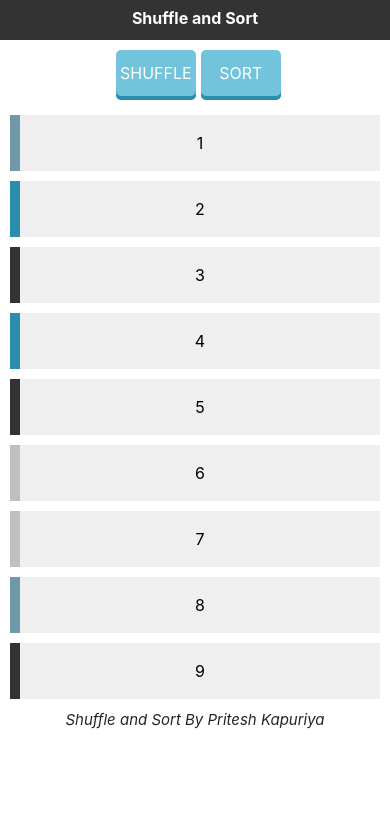
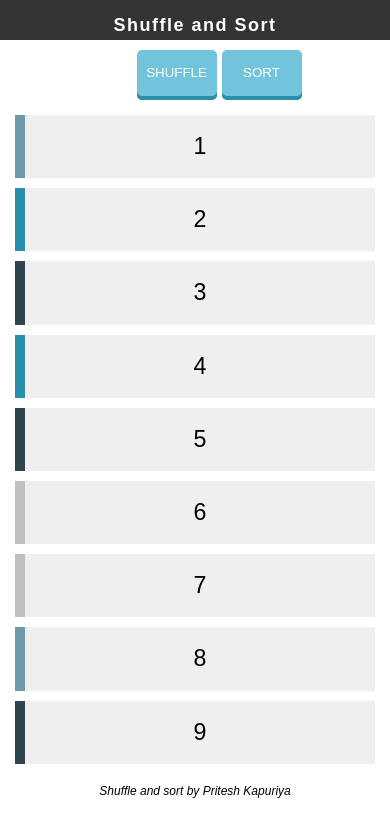
Before and after one commit to priteshkapuriya/react-card-app, a React (Create React App) app: page / in a window 390 px wide. Shown: the top 836 px of the page. Built offline with nearby package versions, Linux system fonts and the light colour scheme.

Commit message:
Removing bootstrap dependency and some final touch

```diff
--- a/package.json
+++ b/package.json
@@ -6,7 +6,6 @@
     "@testing-library/jest-dom": "^4.2.4",
     "@testing-library/react": "^9.5.0",
     "@testing-library/user-event": "^7.2.1",
-    "bootstrap": "^4.5.0",
     "react": "^16.13.1",
     "react-dom": "^16.13.1",
     "react-scripts": "3.4.1"
--- a/src/CardsComponent.css
+++ b/src/CardsComponent.css
@@ -1,18 +1,52 @@
+* {
+  box-sizing: border-box;
+}
+body {
+  font-family: Arial, Helvetica, sans-serif;
+  margin: 0;
+}
+.appName {
+  text-align: center;
+  margin: 10px 0px;
+  font-size: 13px;
+}
 .container {
-  border-top: 5px solid #bfbfbf;
+  border-top: 3px solid #bfbfbf;
   background-color: #efefef;
+  max-width: 960px;
+  width: 100%;
+  margin-right: auto;
+  margin-left: auto;
+}
+.buttonContainer {
+  flex: 0 0 25%;
+  max-width: 25%;
+  position: relative;
+  width: 100%;
+  padding-right: 15px;
+  padding-left: 15px;
+}
+.rowContainer {
+  display: flex;
+  flex-wrap: wrap;
+}
+.numberCardsContainer {
+  flex: 0 0 75%;
+  max-width: 75%;
+  position: relative;
+  width: 100%;
 }
 .appBy {
   text-align: center;
-  padding-bottom: 80px;
+  padding-bottom: 40px;
   font-style: italic;
-  font-size: 15px;
+  font-size: 12px;
+  margin-top: 10px;
 }
 .column {
   width: 32%;
 }
 .cardsRow {
-  margin: 0 -5px;
   display: flex;
 }
 
@@ -23,11 +57,11 @@
 }
 
 .numberCard {
-  padding: 88px;
+  padding: 45px;
   text-align: center;
 }
-.mineShaft {
-  background-color: #333333;
+.blueWood {
+  background-color: #2F454E;
 }
 .jellyBean {
   background-color: #2b8ead;
@@ -59,39 +93,32 @@ h1 {
 .shuffleButton {
   margin-top: 20px;
 }
-
-@media screen and (max-width: 1440px) {
-  .numberCard {
-    padding: 27%;
-  }
-}
-
-@media screen and (max-width: 1280px) {
-  .numberCard {
-    padding: 65px;
-  }
-}
 @media screen and (max-width: 1024px) {
-  .numberCard {
-    padding: 35px;
-  }
-}
-@media screen and (max-width: 990px) {
   .genButton {
     width: 140px;
   }
-}
-@media screen and (max-width: 765px) {
-  .genButton {
-    width: 100px;
+  .container {
+    max-width: 725px;
+  }
+  .numberCard {
+    padding: 30px;
   }
 }
-@media screen and (max-width: 600px) {
+@media screen and (max-width: 767px) {
   .cardsRow {
     display: block;
   }
-  .row {
+  .rowContainer {
     margin: 0;
+    display: flex;
+    flex-wrap: wrap;
+    width: 100%;
+  }
+  .numberCardsContainer {
+    flex: none;
+    max-width: none;
+    padding-right: 15px;
+    padding-left: 15px;
   }
   .column {
     width: 100%;
@@ -106,7 +133,7 @@ h1 {
     display: inline-flex;
   }
   .shuffleButton {
-    margin: 10px 0px 15px 28%;
+    margin: 10px 0 15px 180%;
   }
   .sortButton {
     margin: 10px 0px 10px 5px;
@@ -119,11 +146,17 @@ h1 {
     background-color: #333333;
     color: #fff;
     height: 40px;
-    padding-top: 6px;
+    padding-top: 15px;
+    font-size: 18px;
+    font-weight: normal;
+    margin: 0;
+    letter-spacing: 1.5px;
   }
   .container {
     border-top: none;
     background-color: #fff;
+    padding: 0;
+    margin: 0;
   }
   .column {
     margin-bottom: 10px;
@@ -134,7 +167,7 @@ h1 {
   }
   .hnumber {
     color: #000;
-    font-size: 1rem;
+    font-size: 1.45rem;
     font-weight: normal;
     line-height: 1;
     margin-top: 0;
@@ -143,8 +176,8 @@ h1 {
   .appBy {
     padding-bottom: 0px;
   }
-  .mineShaft {
-    border-left: 10px solid #333333;
+  .blueWood {
+    border-left: 10px solid #2F454E;
   }
   .jellyBean {
     border-left: 10px solid #2b8ead;
@@ -156,13 +189,18 @@ h1 {
     border-left: 10px solid #6f98a8;
   }
 }
-@media only screen and (min-device-width: 376px) and (max-device-width: 600px) {
+@media only screen and (min-device-width: 375px) and (max-device-width: 767px) {
   .shuffleButton {
-    margin-left: 30%;
+    margin-left: 155%;
+  }
+}
+@media screen and (max-width: 375px) {
+  .shuffleButton {
+    margin-left: 150%;
   }
 }
 @media screen and (max-width: 321px) {
   .shuffleButton {
-    margin-left: 24%;
+    margin-left: 135%;
   }
 }
--- a/src/CardsComponent.js
+++ b/src/CardsComponent.js
@@ -9,13 +9,13 @@ export default class CardsComponent extends React.Component {
       colorMapping: {
         1: "gothic",
         2: "jellyBean",
-        3: "mineShaft",
+        3: "blueWood",
         4: "jellyBean",
-        5: "mineShaft",
+        5: "blueWood",
         6: "silver",
         7: "silver",
         8: "gothic",
-        9: "mineShaft",
+        9: "blueWood",
       },
     };
   }
@@ -55,11 +55,10 @@ export default class CardsComponent extends React.Component {
         }
       });
     });
-    console.log(colorArr);
     return (
       <div className="container">
-        <div className="row">
-          <div id="first" className="col-sm-9 numberCardsContainer">
+        <div className="rowContainer">
+          <div id="first" className="numberCardsContainer">
             <div className="cardsRow">
               <div className="column">
                 <div className={"numberCard " + colorArr[0]}>
@@ -112,7 +111,7 @@ export default class CardsComponent extends React.Component {
               </div>
             </div>
           </div>
-          <div id="second" className="col-sm-3">
+          <div id="second" className="buttonContainer">
             <div className="shuffleButton">
               <button className="genButton" onClick={this.shuffle}>
                 SHUFFLE
@@ -125,7 +124,7 @@ export default class CardsComponent extends React.Component {
             </div>
           </div>
         </div>
-        <div className="appBy">Shuffle and Sort By Pritesh Kapuriya</div>
+        <div className="appBy">Shuffle and sort by Pritesh Kapuriya</div>
       </div>
     );
   }
--- a/src/index.js
+++ b/src/index.js
@@ -3,7 +3,6 @@ import ReactDOM from "react-dom";
 import "./index.css";
 import App from "./App";
 import * as serviceWorker from "./serviceWorker";
-import "bootstrap/dist/css/bootstrap.css";
 
 ReactDOM.render(
   <React.StrictMode>
```
Also changed, not shown: 1 other file (tests, documents, lock files or other folders).
